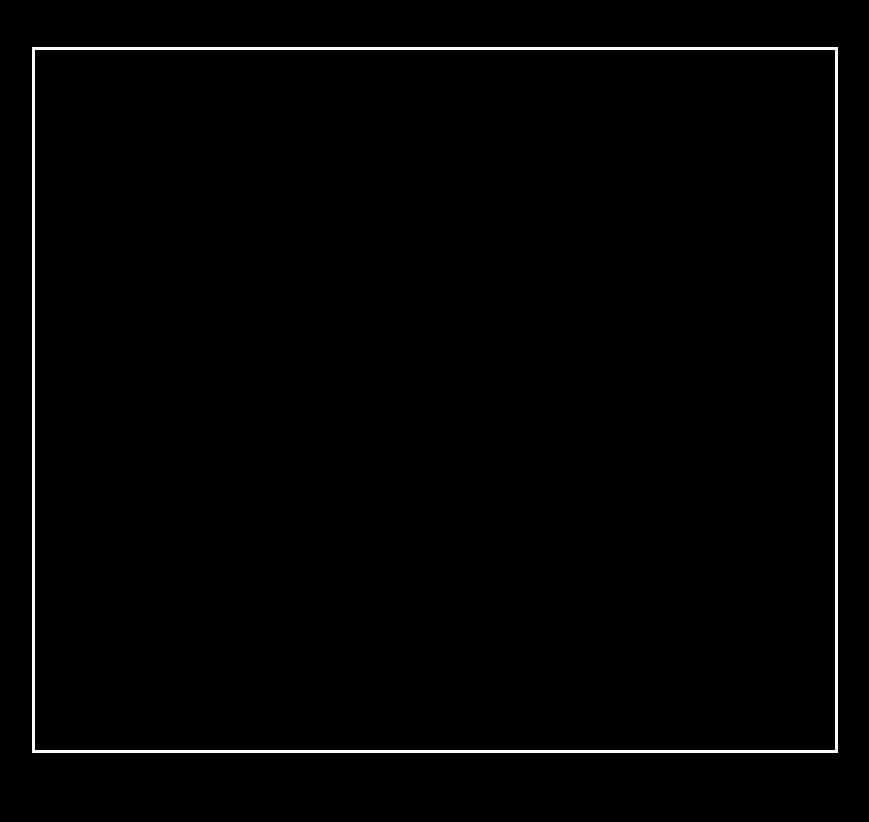
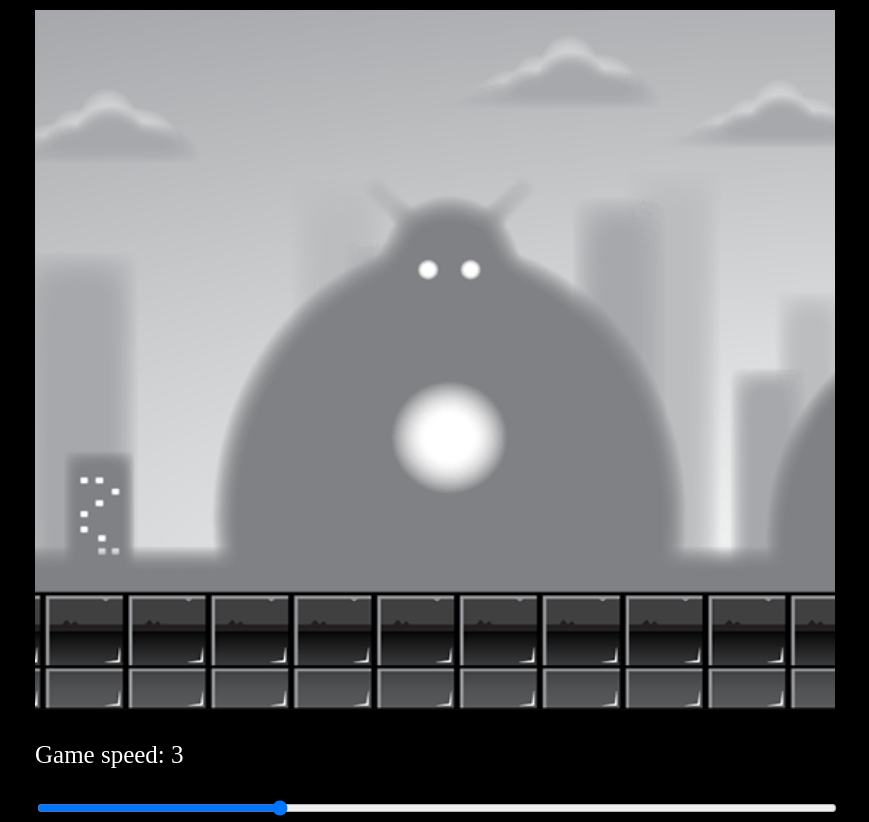
Before and after one commit to yansnap/JavaScript-Game-Development-Course-for-Beginners, a plain HTML site: page project2/index.html in a window 1280 px wide. Shown: the whole page, without its empty margins (205-1074 px from the left). Before the commit the page ends 800 px from the top, so only its background shows below. Drawn offline with Linux system fonts and the light colour scheme.

Commit message:
complete Project 2: Parallax backgrounds with JavaScript

```diff
--- a/project2/index.html
+++ b/project2/index.html
@@ -1,18 +1,26 @@
 <!DOCTYPE html>
 <html lang="en">
-<head>
-    <meta charset="UTF-8">
-    <meta http-equiv="X-UA-Compatible" content="IE=edge">
-    <meta name="viewport" content="width=device-width, initial-scale=1.0">
+  <head>
+    <meta charset="UTF-8" />
+    <meta http-equiv="X-UA-Compatible" content="IE=edge" />
+    <meta name="viewport" content="width=device-width, initial-scale=1.0" />
     <title>Parallax Backgrounds</title>
-    <link rel="stylesheet" href="style.css">
-
-</head>
-<body>
-    <canvas id="canvas1"></canvas>
+    <link rel="stylesheet" href="style.css" />
+  </head>
+  <body>
+    <div id="container">
+      <canvas id="canvas1"></canvas>
+      <p>Game speed: <span id="showGameSpeed"></span></p>
+      <input
+        type="range"
+        min="0"
+        max="10"
+        value="3"
+        class="slider"
+        id="slider"
+      />
+    </div>
 
     <script src="script.js"></script>
-
-
-</body>
+  </body>
 </html>
--- a/project2/script.js
+++ b/project2/script.js
@@ -1,4 +1,77 @@
-const canvas = document.getElementById('canvas1');
-const ctx = canvas.getContext('2d');
-const CANVAS_WIDTH = canvas.width = 800;
-const CANVAS_HEIGHT = canvas.height = 700;
+const canvas = document.getElementById("canvas1");
+const ctx = canvas.getContext("2d");
+const CANVAS_WIDTH = (canvas.width = 800);
+const CANVAS_HEIGHT = (canvas.height = 700);
+let gameSpeed = 3;
+//let gameFrame = 0;
+
+const backgroundLayer1 = new Image();
+backgroundLayer1.src = "CityLayers/layer-1.png";
+const backgroundLayer2 = new Image();
+backgroundLayer2.src = "CityLayers/layer-2.png";
+const backgroundLayer3 = new Image();
+backgroundLayer3.src = "CityLayers/layer-3.png";
+const backgroundLayer4 = new Image();
+backgroundLayer4.src = "CityLayers/layer-4.png";
+const backgroundLayer5 = new Image();
+backgroundLayer5.src = "CityLayers/layer-5.png";
+
+window.addEventListener("load", function () {
+  const slider = document.getElementById("slider");
+  slider.value = gameSpeed;
+  const showGamespeed = document.getElementById("showGameSpeed");
+  showGamespeed.innerHTML = gameSpeed;
+  slider.addEventListener("change", function (e) {
+    gameSpeed = e.target.value;
+    showGamespeed.innerHTML = e.target.value;
+  });
+
+  class Layer {
+    constructor(image, speedModifier) {
+      this.x = 0;
+      this.y = 0;
+      this.width = 2400;
+      this.height = 700;
+      this.image = image;
+      this.speedModifier = speedModifier;
+      this.speed = gameSpeed * this.speedModifier;
+    }
+    update() {
+      this.speed = gameSpeed * this.speedModifier;
+      if (this.x <= -this.width) {
+        this.x = 0;
+      }
+      this.x = this.x - this.speed;
+      //this.x = gameFrame * this.speed % this.width;
+    }
+    draw() {
+      ctx.drawImage(this.image, this.x, this.y, this.width, this.height);
+      ctx.drawImage(
+        this.image,
+        this.x + this.width,
+        this.y,
+        this.width,
+        this.height
+      );
+    }
+  }
+
+  const layer1 = new Layer(backgroundLayer1, 0.2);
+  const layer2 = new Layer(backgroundLayer2, 0.4);
+  const layer3 = new Layer(backgroundLayer3, 0.6);
+  const layer4 = new Layer(backgroundLayer4, 0.8);
+  const layer5 = new Layer(backgroundLayer5, 1);
+
+  const gameObject = [layer1, layer2, layer3, layer4, layer5];
+
+  function animate() {
+    ctx.clearRect(0, 0, CANVAS_WIDTH, CANVAS_HEIGHT);
+    gameObject.forEach((object) => {
+      object.update();
+      object.draw();
+    });
+    //gameFrame--;
+    requestAnimationFrame(animate);
+  }
+  animate();
+});
--- a/project2/style.css
+++ b/project2/style.css
@@ -1,12 +1,23 @@
 body {
-    background: black;
+  background: black;
+}
+#container {
+  position: absolute;
+  width: 800px;
+  height: 700px;
+  transform: translate(-50%, -50%);
+  top: 45%;
+  left: 50%;
+  font-size: 25px;
 }
 #canvas1 {
-    position: absolute;
-    border: 3px solid white;
-    width: 800px;
-    height: 700px;
-    transform: translate(-50%, -50%);
-    top: 50%;
-    left: 50%;
+  position: relative;
+  width: 800px;
+  height: 700px;
 }
+#slider {
+  width: 100%;
+}
+p {
+  color: white;
+}
```
Also changed, not shown: project2/CityLayers/layer-1.png (added), project2/CityLayers/layer-2.png (added), project2/CityLayers/layer-3.png (added), project2/CityLayers/layer-4.png (added), project2/CityLayers/layer-5.png (added).
